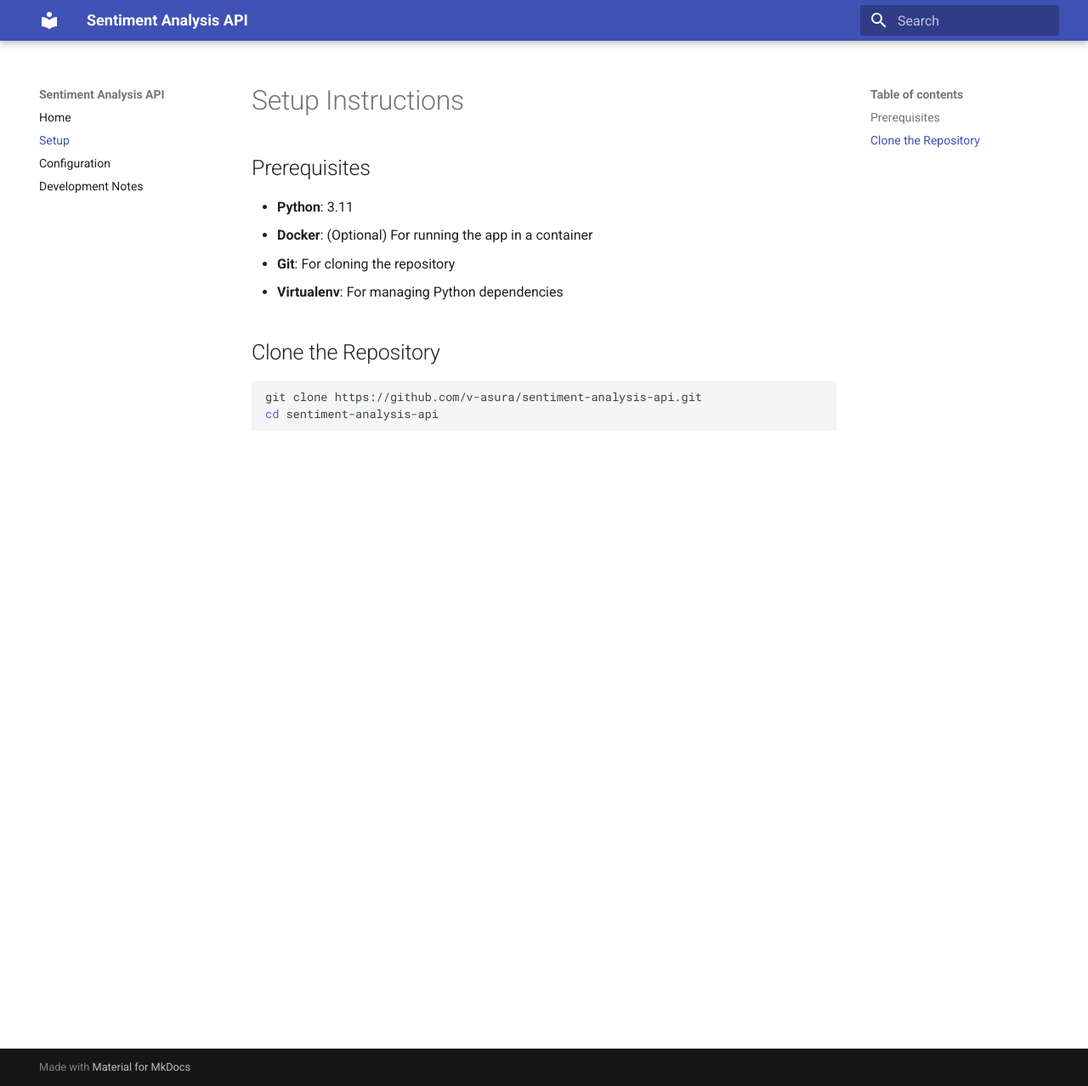
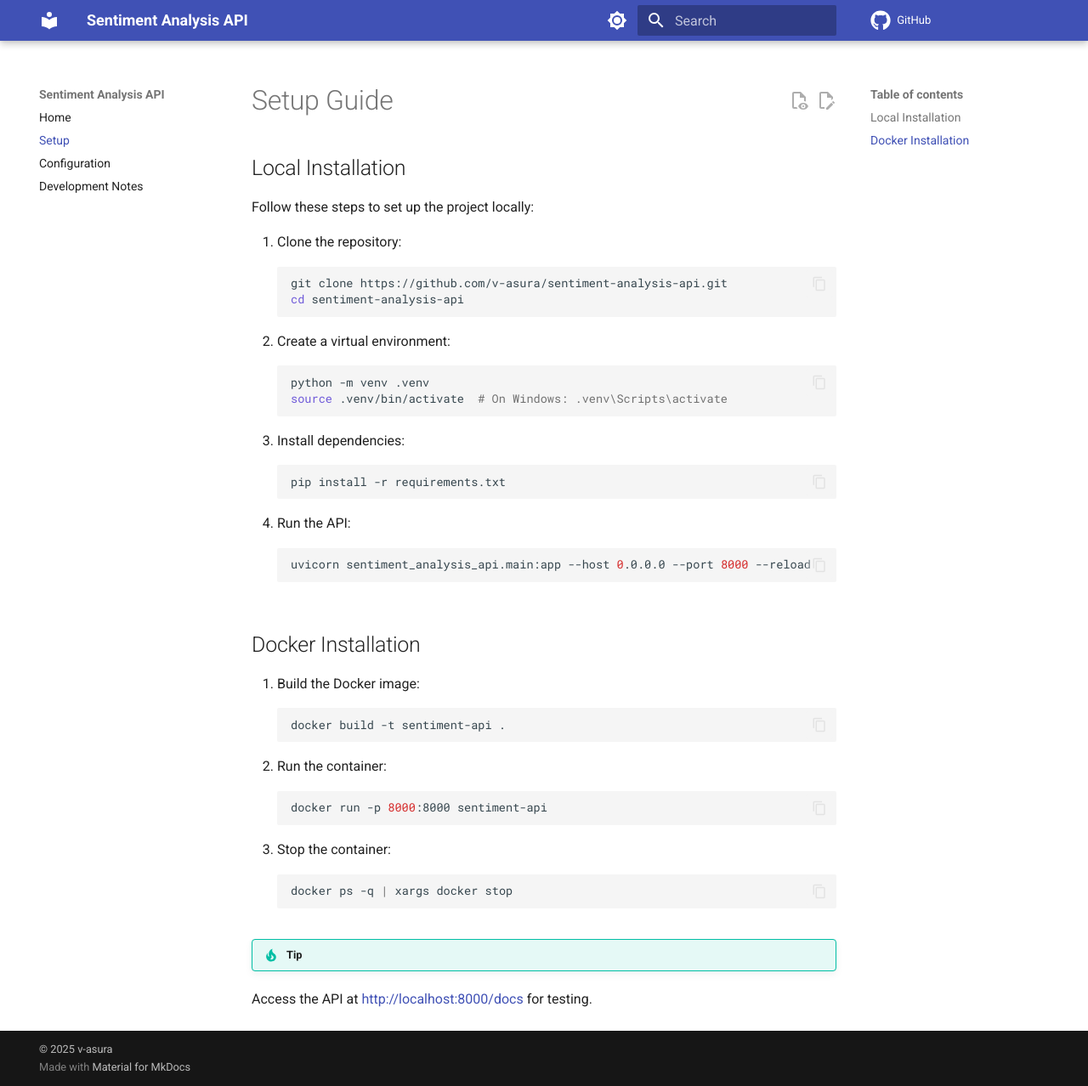
Before and after one commit to v-asura/sentiment-analysis-api, an MkDocs documentation site: the page built from docs/docs/setup.md, in a window 1280 px wide and 1278 px high. Shown: the whole window at 85% size. Built offline with MkDocs 1.6.1 and Material for MkDocs 9.7.7, drawn with Linux system fonts in a browser that asks for light colours; comment, search, counter and statistics services are not loaded.

````diff
--- /dev/null
+++ b/docs/docs/overrides/assets/css/custom.css
@@ -0,0 +1,7 @@
+/* Custom styling for Sentiment Analysis API */
+.md-typeset h1 {
+    color: #2c3e50;
+}
+.md-typeset code {
+    background-color: #f5f5f5;
+}
--- a/docs/docs/setup.md
+++ b/docs/docs/setup.md
@@ -1,15 +1,42 @@
-# Setup Instructions
+# Setup Guide
 
-## Prerequisites
+## Local Installation
 
-- **Python**: 3.11
-- **Docker**: (Optional) For running the app in a container
-- **Git**: For cloning the repository
-- **Virtualenv**: For managing Python dependencies
+Follow these steps to set up the project locally:
 
-## Clone the Repository
+1. Clone the repository:
+   ```bash
+   git clone https://github.com/v-asura/sentiment-analysis-api.git
+   cd sentiment-analysis-api
+   ```
+2. Create a virtual environment:
+   ```bash
+   python -m venv .venv
+   source .venv/bin/activate  # On Windows: .venv\Scripts\activate
+   ```
+3. Install dependencies:
+   ```bash
+   pip install -r requirements.txt
+   ```
+4. Run the API:
+   ```bash
+   uvicorn sentiment_analysis_api.main:app --host 0.0.0.0 --port 8000 --reload
+   ```
 
-```bash
-git clone https://github.com/v-asura/sentiment-analysis-api.git
-cd sentiment-analysis-api
-```
+## Docker Installation
+
+1. Build the Docker image:
+   ```bash
+   docker build -t sentiment-api .
+   ```
+2. Run the container:
+   ```bash
+   docker run -p 8000:8000 sentiment-api
+   ```
+3. Stop the container:
+   ```bash
+   docker ps -q | xargs docker stop
+   ```
+
+!!! tip "Tip"
+Access the API at [http://localhost:8000/docs](http://localhost:8000/docs) for testing.
--- a/docs/mkdocs.yml
+++ b/docs/mkdocs.yml
@@ -1,14 +1,67 @@
 site_name: Sentiment Analysis API
-#
-site_author: SAU RAV
-#
+site_description: "A FastAPI microservice for text sentiment analysis with pytest, ruff, and Docker support"
+site_url: https://v-asura.github.io/sentiment-analysis-api
+
+repo_url: https://github.com/v-asura/sentiment-analysis-api
+edit_uri: blob/master/docs/
+
+copyright: © 2025 v-asura
+
 theme:
   name: material
+  custom_dir: docs/overrides
+  color_mode: auto
+  user_color_mode_toggle: true
+  icon:
+    repo: fontawesome/brands/github
+  palette:
+    - media: "(prefers-color-scheme: light)"
+      scheme: default
+      toggle:
+        icon: material/brightness-7
+        name: Switch to dark mode
+    - media: "(prefers-color-scheme: dark)"
+      scheme: slate
+      toggle:
+        icon: material/brightness-4
+        name: Switch to light mode
+  features:
+    - content.code.copy
+    - content.action.edit
+    - content.action.view
+    - content.tooltips
+    - navigation.tracking
+    - navigation.top
+    - search.share
+    - search.suggest
+
+extra_css:
+  - custom.css # Create a custom.css file in overrides/assets/css/ if needed
+
+markdown_extensions:
+  - tables
+  - attr_list
+  - admonition
+  - def_list
+  - pymdownx.details
+  - pymdownx.superfences
+  - pymdownx.snippets
+  - pymdownx.inlinehilite
+  - pymdownx.highlight:
+      anchor_linenums: true
+  - pymdownx.tasklist:
+      custom_checkbox: true
+  - pymdownx.emoji:
+      emoji_index: !!python/name:material.extensions.emoji.twemoji
+      emoji_generator: !!python/name:material.extensions.emoji.to_svg
+
+plugins:
+  - search
+  - git-revision-date-localized
+  # - social
+
 nav:
   - Home: index.md
   - Setup: setup.md
   - Configuration: configuration.md
   - Development Notes: development.md
-markdown_extensions:
-  - pymdownx.highlight
-  - pymdownx.superfences
--- a/requirements.txt
+++ b/requirements.txt
@@ -11,3 +11,5 @@
 requests==2.32.3
 mkdocs==1.6.1
 mkdocs-material==9.6.13
+mkdocs-git-revision-date-localized-plugin
+mkdocs-material[imaging]==10.0.0
````
Also changed, not shown: docs/README.md (+109 -48 lines), docs/docs/configuration.md (+27 -2 lines), docs/docs/development.md (+23 -12 lines), docs/docs/getting-started.md (deleted, +0 -6 lines), README.md.
